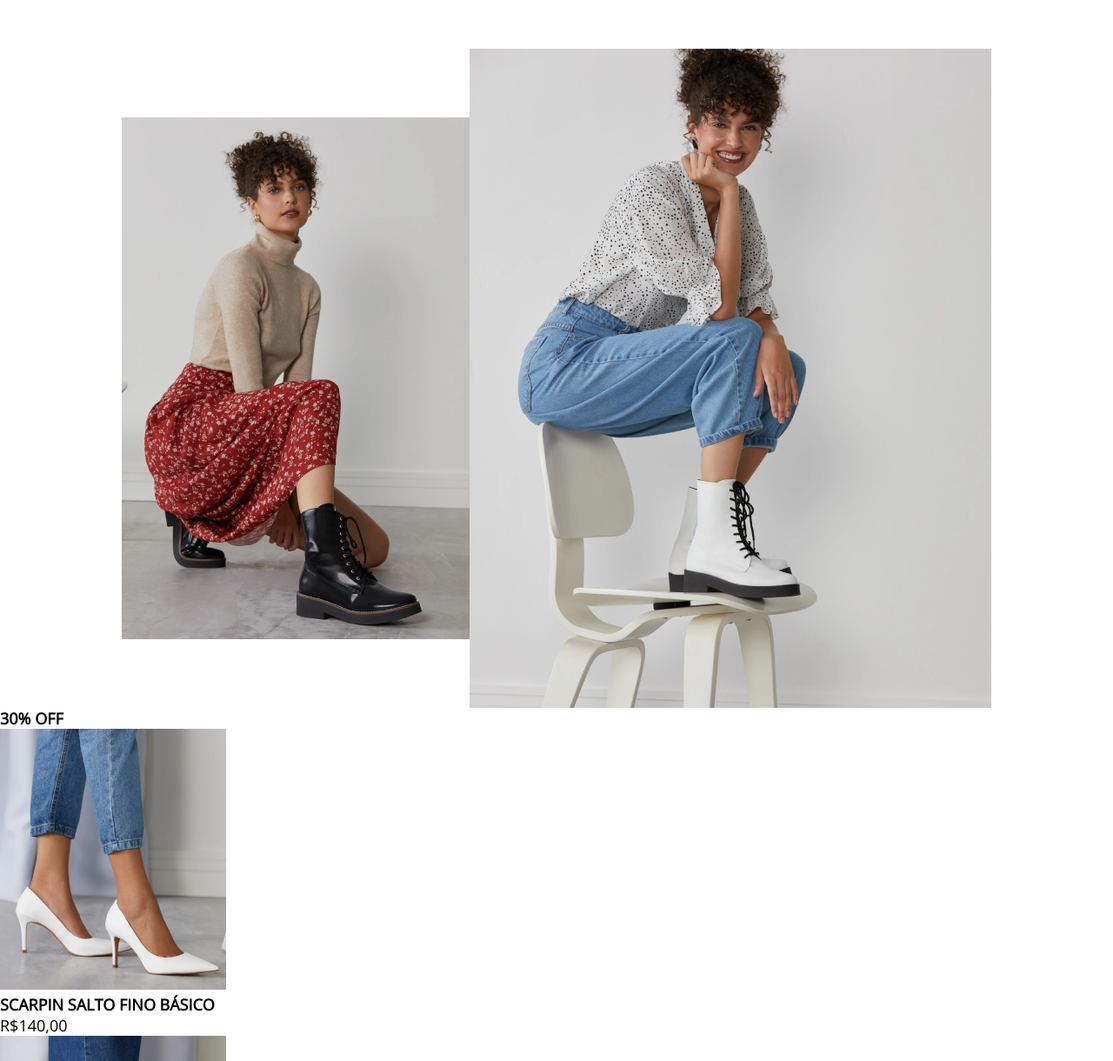
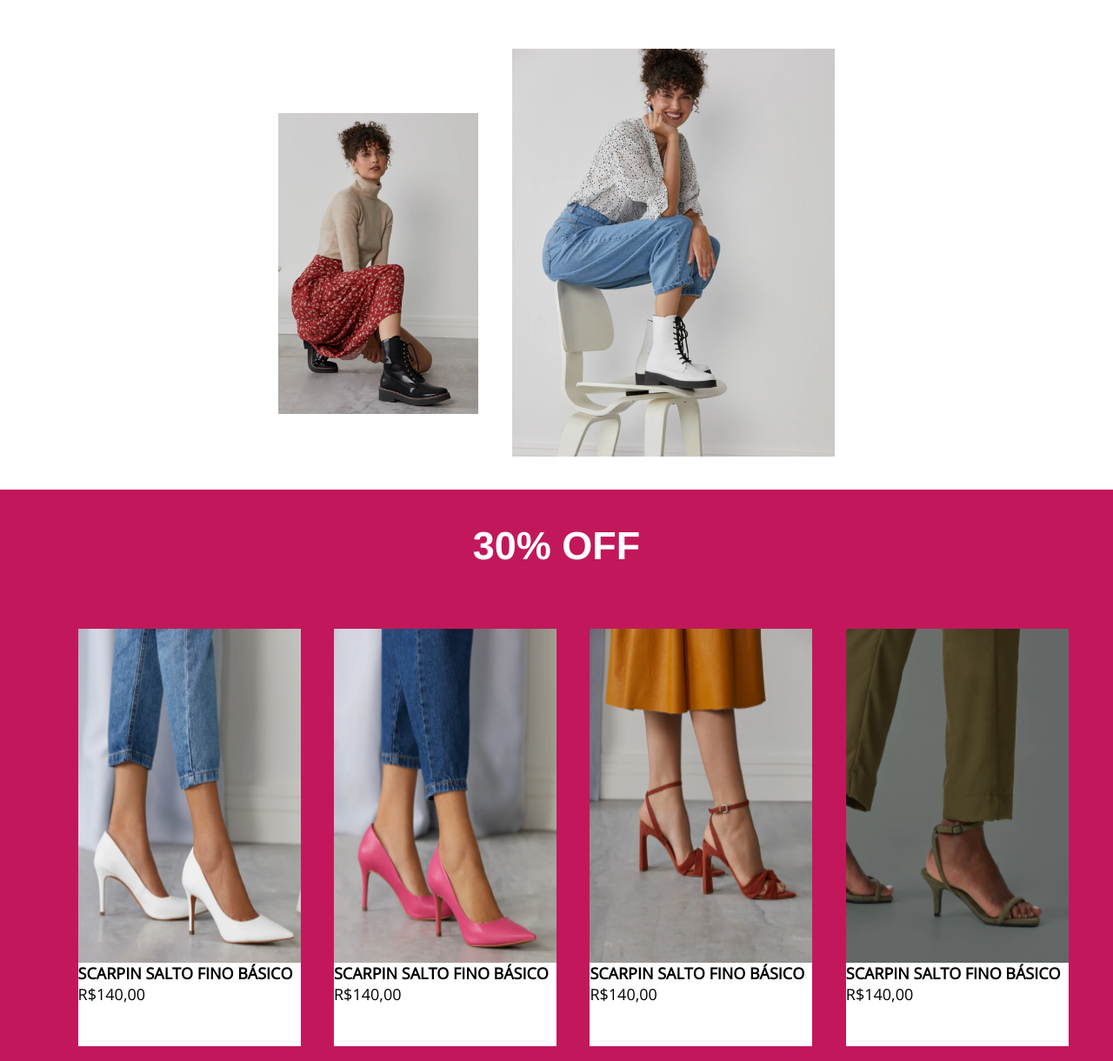
Before and after one commit to GuilhermeVenturim/shoesstore, a plain HTML site: page index.html in a window 1280 px wide. Shown: the part 520-1740 px from the top of the page at 87% size. Drawn offline with nearby package versions, Linux system fonts and the light colour scheme.

Commit message:
Adicionado styles no container vitrine. v1.03

```diff
--- a/css/style.css
+++ b/css/style.css
@@ -71,15 +71,19 @@ body {
 }
 
 .l-container__main {
+
     width: 100vw;
     height: 100vh;
 }
 
-.c-content__titulo h1{
+.c-content__titulo{
     width: 100vw;
     height: 15vh;
     text-align: center;
     margin-top: 5%;
+}
+
+.c-content__h1 {
     font-size: 2.5rem;
     font-weight: bold;
 }
@@ -88,18 +92,106 @@ body {
     display: flex;
     align-items: center;
     justify-content: center;
+    width: 100vw;
+
 }
 
-.c-img__item {
-    padding: 3%;
+.c-img__item1 {
+    width: auto;
+    height: auto;
+    max-width: 20%;
+    max-height: 25%;
+    padding-right: 2%;
+    margin-bottom: 1%;
+}
+
+.c-img__item2 {
+    width: auto;
+    height: auto;
+    max-width: 30%;
+    max-height: 30%;
+    padding-left: 1%;
+    margin-bottom: 3%;
 }
 
 .l-container__vitrine {
     width: 100vw;
-    height: 100vh;
+    height: 95vh;
+    background-color: #C2185B;
+
 }
 
+.c-vitrine {
+    display: flex;
+    width: 100vw;
+    height: 10vh;
+}
 
+.c-vitrine__titulo {
+    font-size: 2.5rem;
+    color: white;
+    font-weight: bold;
+    font-family: 'Franklin Gothic Medium', 'Arial Narrow', Arial, sans-serif;
+    margin: 0 auto;
+    padding-top: 3%;
+}
+
+.c-vitrine__items {
+    display: flex;
+    width: 100vw;
+    height: 70vh;
+    margin: 0 auto;
+    align-items: flex-end;
+    justify-content: center;
+}
+
+.c-vitrine__item1 {
+    display: flex;
+    width: 20vw;
+    height: 60vh;
+    background-color: white;
+    margin-left: 3%;
+    flex-direction: column;
+}
+
+.c-vitrine__item2 {
+    display: flex;
+    width: 20vw;
+    height: 60vh;
+    background-color: white;
+    margin-left: 3%;
+    flex-direction: column;
+}
+
+.c-vitrine__item3 {
+    display: flex;
+    width: 20vw;
+    height: 60vh;
+    background-color: white;
+    margin-left: 3%;
+    flex-direction: column;
+}
+
+.c-vitrine__item4 {
+    display: flex;
+    width: 20vw;
+    height: 60vh;
+    background-color: white;
+    margin-left: 3%;
+    flex-direction: column;
+}
+
+.c-vitrine__img {
+
+    width: 100%;
+    height: 48vh;
+}
+
+.l-container__footer {
+    width: 100vw;
+    height: 40vh;
+    background-color: #C2185B;
+}
 
 
 
```
